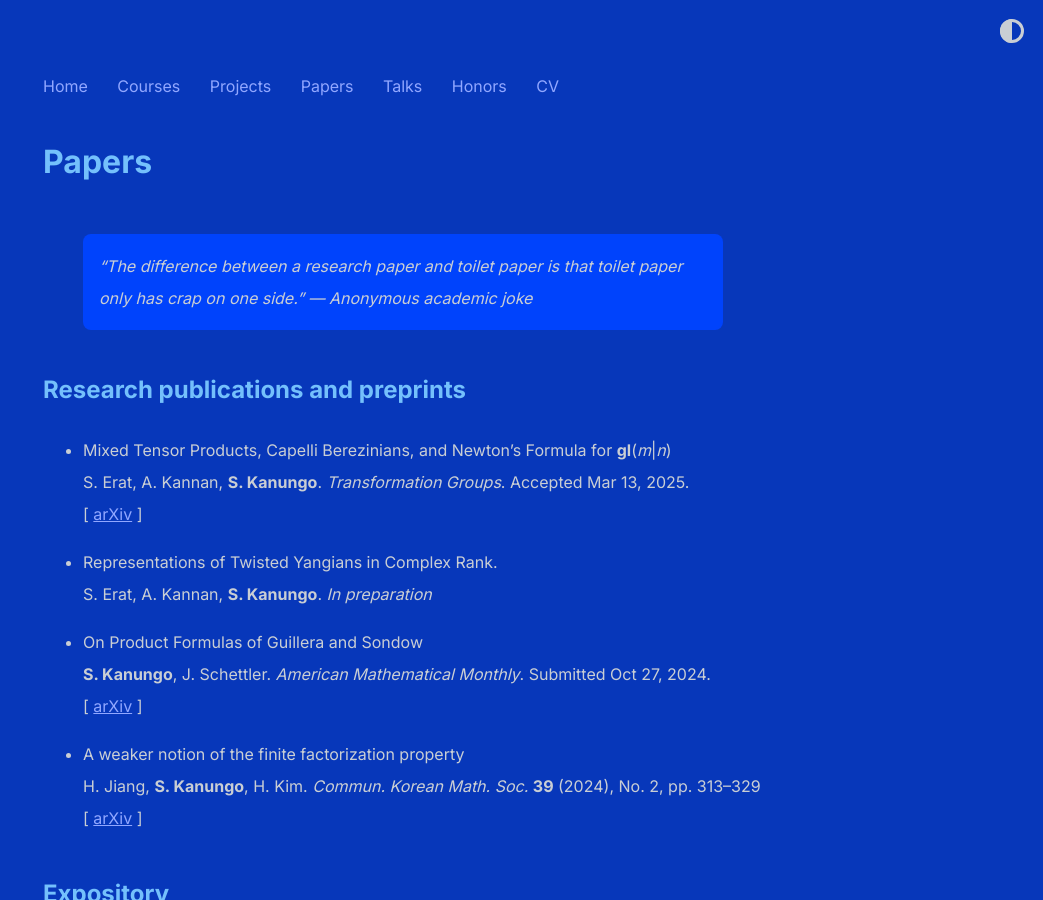
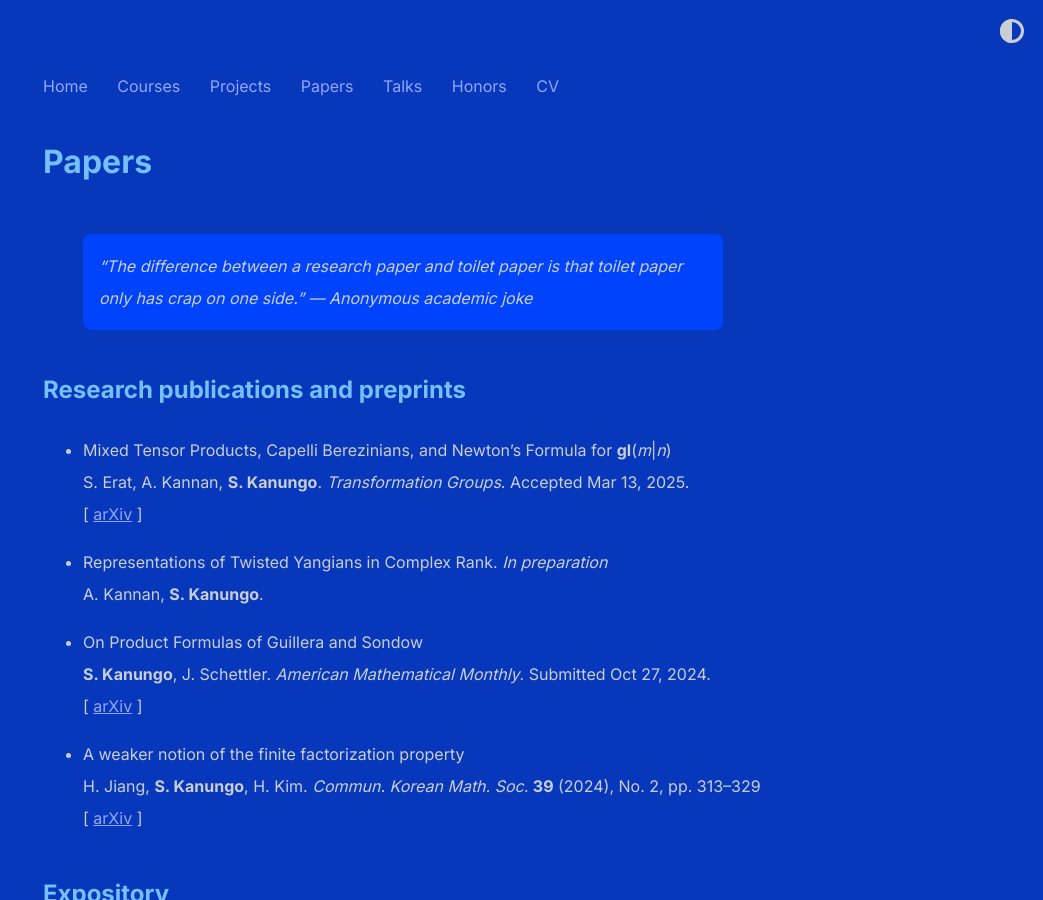
Before and after one commit to shihankanungo/shihankanungo.github.io, a Jekyll site: the page built from papers.md, in a window 1280 px wide and 900 px high. Shown: the whole window, without its empty margins (237-1280 px from the left). Built offline with Jekyll 4.4.1, drawn with Linux system fonts in a browser that asks for light colours.

Commit message:
Update papers.md

```diff
--- a/papers.md
+++ b/papers.md
@@ -13,8 +13,8 @@ title: Papers
   \[ [arXiv](https://arxiv.org/pdf/2409.02422) \]
 
 
-- Representations of Twisted Yangians in Complex Rank.  <br />
-  S. Erat, A. Kannan, **S. Kanungo**. *In preparation* <br />
+- Representations of Twisted Yangians in Complex Rank.  *In preparation* <br />
+  A. Kannan, **S. Kanungo**.  <br />
 
 
 - On Product Formulas of Guillera and Sondow  <br />
```
